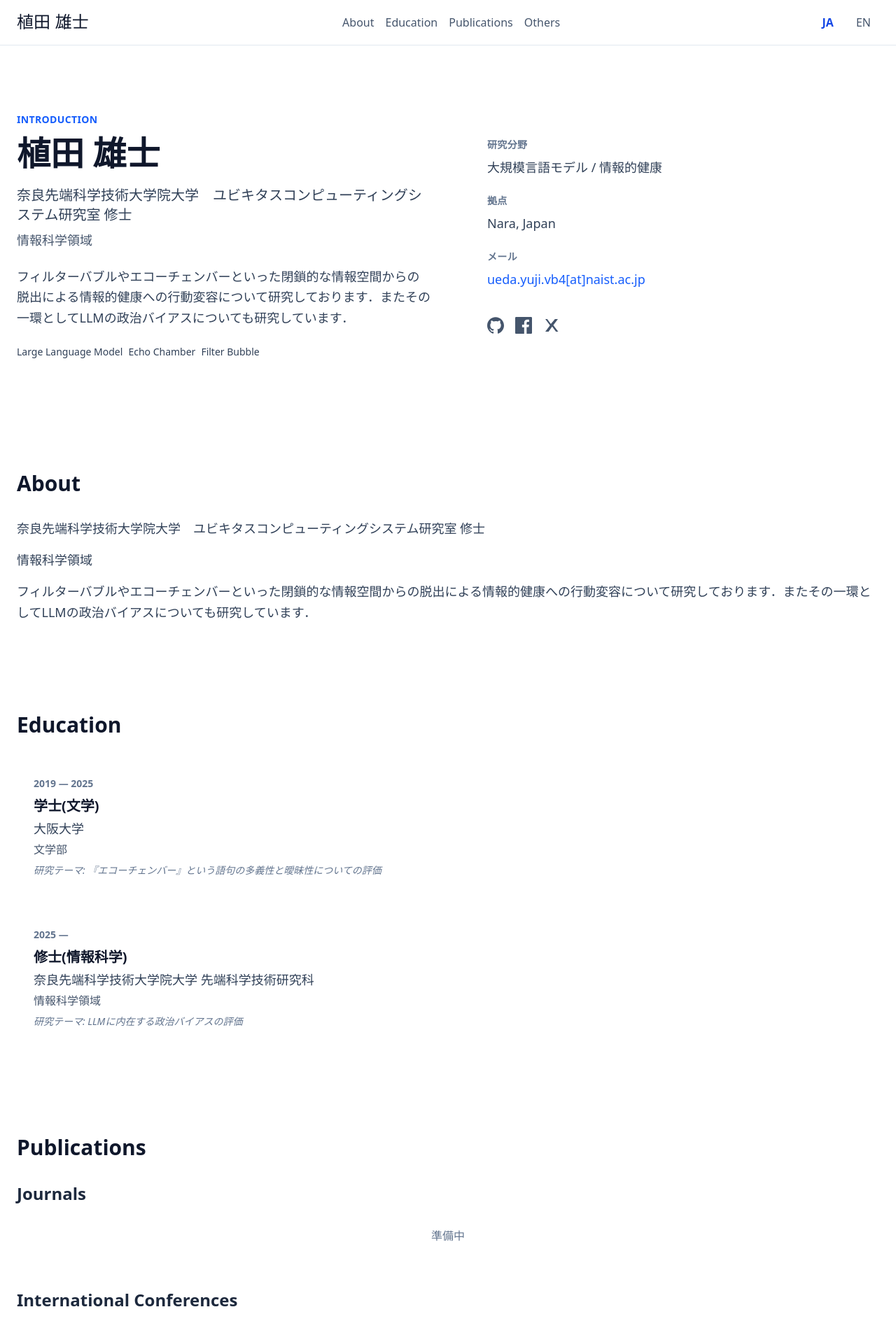
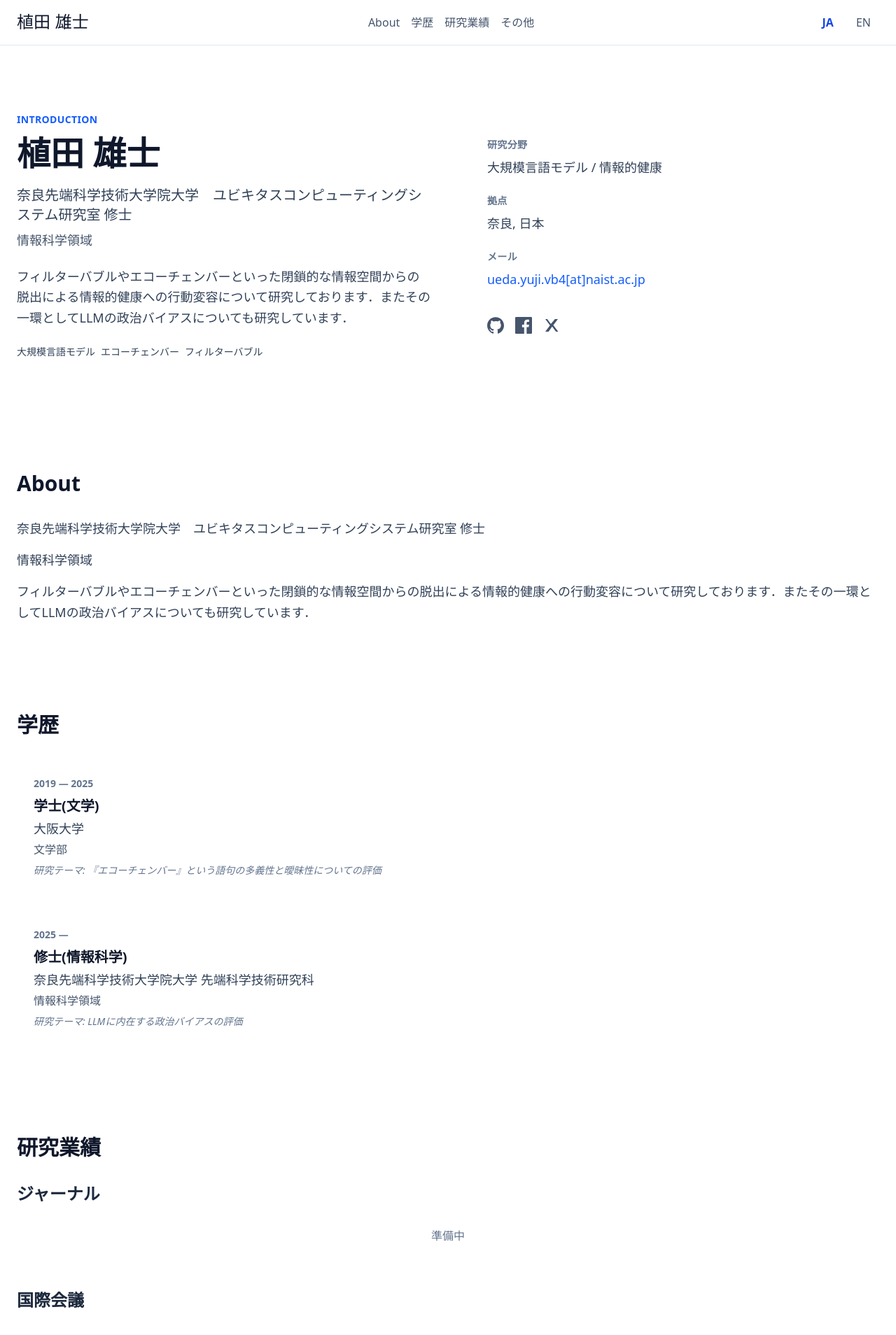
Before and after one commit to yujiponzu/my-page, a Next.js app: page / in a window 1280 px wide. Shown: the top 1908 px of the page at 70% size. Built offline with nearby package versions, Linux system fonts and the light colour scheme; a web font is replaced by a local one.

Commit message:
fix: japanize

```diff
--- a/data/profile.json
+++ b/data/profile.json
@@ -12,13 +12,16 @@
     "ja": ["大規模言語モデル", "情報的健康"],
     "en": ["Large Language Models", "Digital Well-Being"]
   },
-  "keywords": ["Large Language Model", "Echo Chamber", "Filter Bubble"],
+  "keywords": {
+    "ja": ["大規模言語モデル", "エコーチェンバー", "フィルターバブル"],
+    "en": ["Large Language Models", "Echo Chamber", "Filter Bubble"]
+  },
   "bio": {
     "ja": "フィルターバブルやエコーチェンバーといった閉鎖的な情報空間からの脱出による情報的健康への行動変容について研究しております．またその一環としてLLMの政治バイアスについても研究しています．",
     "en": "I study behavioral changes that promote digital well-being by enabling individuals to escape closed information environments such as filter bubbles and echo chambers. As part of this research, I also investigate political biases in large language models (LLMs)."
   },
   "email": "ueda.yuji.vb4[at]naist.ac.jp",
-  "location": "Nara, Japan",
+  "location": { "ja": "奈良, 日本", "en": "Nara, Japan" },
   "social": {
     "twitter": "https://twitter.com/yujipinzu0417",
     "facebook": "https://www.facebook.com/p/植田雄士-61577329245255/",
--- a/src/app/page.tsx
+++ b/src/app/page.tsx
@@ -9,16 +9,17 @@ import publicationsJson from "../../data/publications.json";
 
 type Lang = "ja" | "en";
 type Localized = { ja: string; en: string };
+type LocalizedList = { ja: string[]; en: string[] };
 
 type Profile = {
   name: Localized;
   title: Localized;
   affiliation: Localized;
   researchAreas: { ja: string[]; en: string[] };
-  keywords: string[];
+  keywords: LocalizedList;
   bio: Localized;
   email: string;
-  location: string;
+  location: Localized;
   social: {
     twitter: string;
     facebook: string;
@@ -81,19 +82,19 @@ const initialData: DataState = {
 
 
 const categoryLabels: Record<Publication["category"], Localized> = {
-  journal: { ja: "Journals", en: "Journals" },
+  journal: { ja: "ジャーナル", en: "Journals" },
   international_conference: {
-    ja: "International Conferences",
+    ja: "国際会議",
     en: "International Conferences",
   },
-  domestic_conference: { ja: "Domestic Conferences", en: "Domestic Conferences" },
+  domestic_conference: { ja: "国内学会", en: "Domestic Conferences" },
 };
 
 const sectionLabels: Record<string, Localized> = {
   about: { ja: "About", en: "About" },
-  education: { ja: "Education", en: "Education" },
-  publications: { ja: "Publications", en: "Publications" },
-  others: { ja: "Others", en: "Others" },
+  education: { ja: "学歴", en: "Education" },
+  publications: { ja: "研究業績", en: "Publications" },
+  others: { ja: "その他", en: "Others" },
 };
 
 function SectionTitle({ id, children }: { id: string; children: React.ReactNode }) {
@@ -103,6 +104,7 @@ function SectionTitle({ id, children }: { id: string; children: React.ReactNode
     </h2>
   );
 }
+
 
 function SocialIcon({ name }: { name: "twitter" | "facebook" | "github" }) {
   const commonProps = {
@@ -322,7 +324,7 @@ export default function Home() {
                   {profile.bio[lang]}
                 </p>
                 <div className="flex flex-wrap gap-2">
-                  {profile.keywords.map((keyword) => (
+                  {profile.keywords[lang].map((keyword) => (
                     <span
                       key={keyword}
                       className="text-sm font-medium text-slate-700"
@@ -346,7 +348,7 @@ export default function Home() {
                   <h3 className="mb-2 text-sm font-semibold uppercase tracking-wide text-slate-500">
                     {lang === "ja" ? "拠点" : "Location"}
                   </h3>
-                  <p className="text-base text-slate-700 sm:text-lg">{profile.location}</p>
+                  <p className="text-base text-slate-700 sm:text-lg">{profile.location[lang]}</p>
                 </div>
                 <div>
                   <h3 className="mb-2 text-sm font-semibold uppercase tracking-wide text-slate-500">
```
